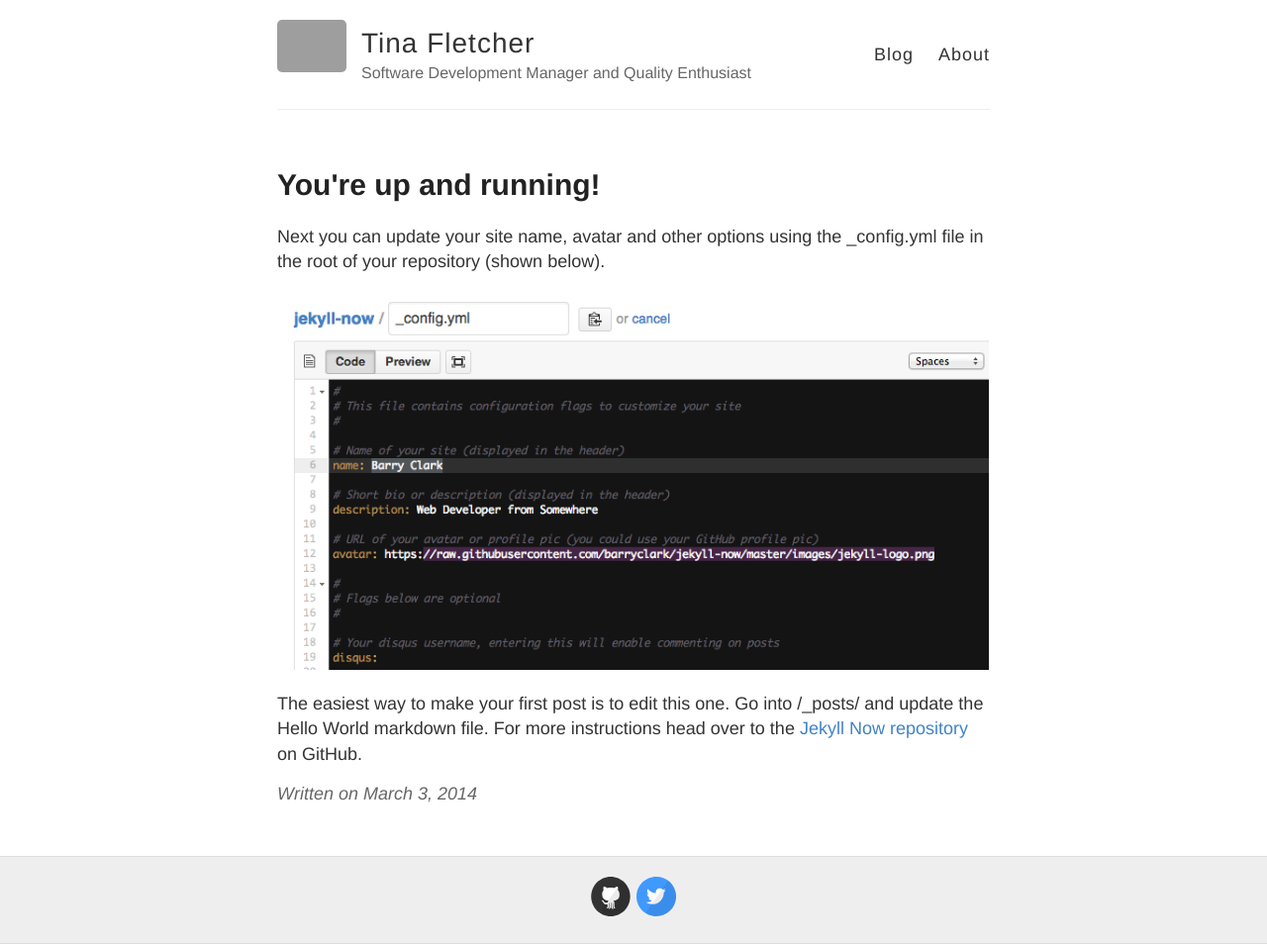
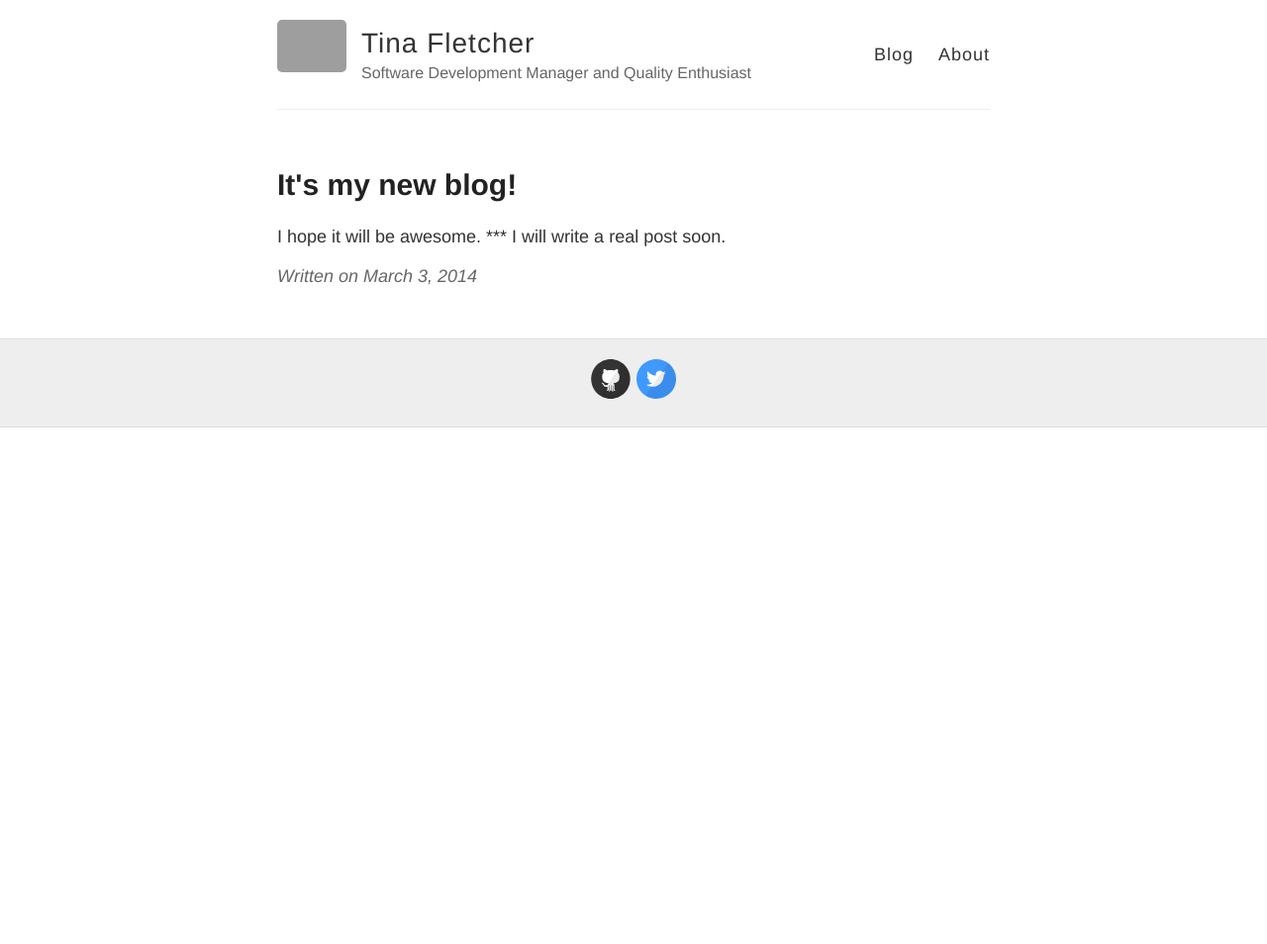
Before and after one commit to tinafletcher/tinafletcher.github.io, a Jekyll site: the page built from _posts/2014-3-3-Hello-World.md, in a window 1280 px wide. Shown: the whole page at 99% size. Built offline with Jekyll 4.4.1, drawn with Linux system fonts in a browser that asks for light colours; after the commit the page ends 900 px from its top, so only the background shows below that; grey boxes are pictures that could not be loaded.

Commit message:
First blog post

```diff
--- a/_posts/2014-3-3-Hello-World.md
+++ b/_posts/2014-3-3-Hello-World.md
@@ -1,10 +1,8 @@
 ---
 layout: post
-title: You're up and running!
+title: It's my new blog!
 ---
 
-Next you can update your site name, avatar and other options using the _config.yml file in the root of your repository (shown below).
-
-![_config.yml]({{ site.baseurl }}/images/config.png)
-
-The easiest way to make your first post is to edit this one. Go into /_posts/ and update the Hello World markdown file. For more instructions head over to the [Jekyll Now repository](https://github.com/barryclark/jekyll-now) on GitHub.
+I hope it will be awesome.
+***
+I will write a real post soon.
```
